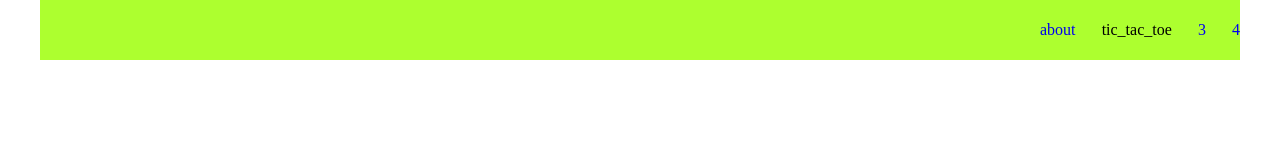
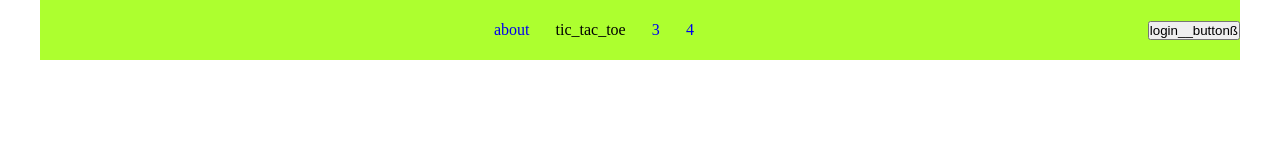
Before and after one commit to DEniSCHauR40/tic-tac-toe, a plain HTML site: page index.html in a window 1280 px wide. Drawn offline with Linux system fonts and the light colour scheme.

Commit message:
feat: add button

```diff
--- a/index.html
+++ b/index.html
@@ -19,6 +19,7 @@
                 <li class="nav__item"><a href="#">4</a></li>
             </ul>
         </nav>
+        <button class="login__button">login__buttonß</button>
     </header>
     <main class="main">
         <section class="about">
```
